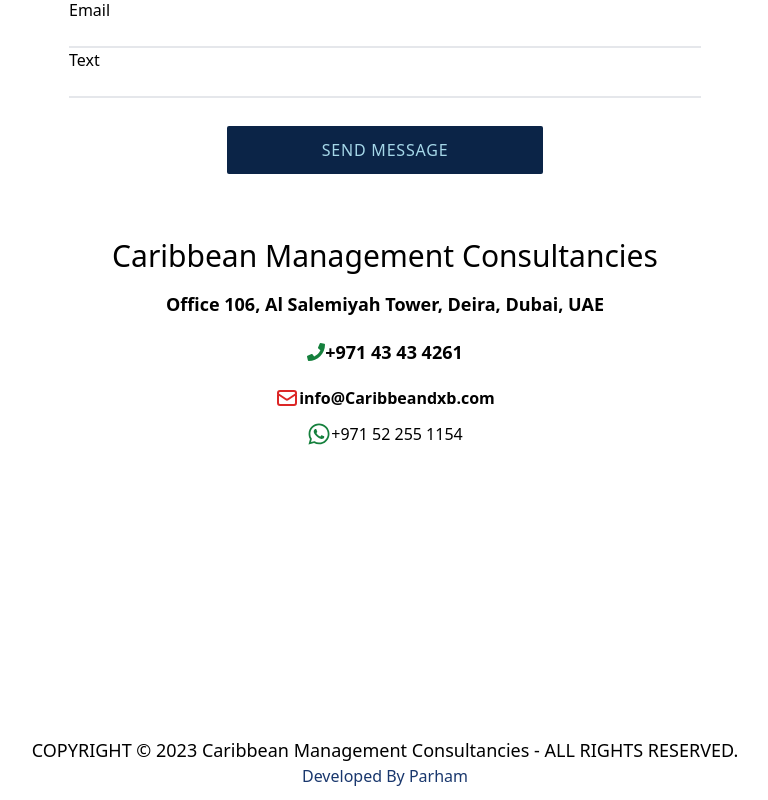
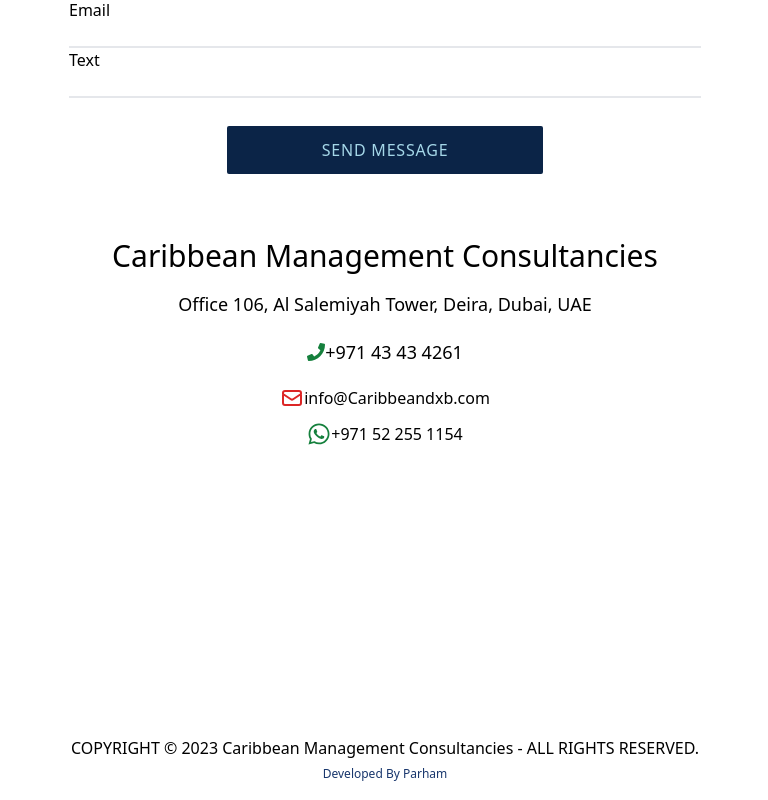
Before and after one commit to Caribbeandxb/cmc-final, a Next.js app: page /contact-us in a window 1280 px wide. Shown: the part 312-1112 px from the top of the page, without its empty margins (255-1023 px from the left). Built offline with nearby package versions, Linux system fonts and the light colour scheme.

Commit message:
debug design

```diff
--- a/src/components/layouts/Footer.jsx
+++ b/src/components/layouts/Footer.jsx
@@ -2,12 +2,12 @@
   const currentYear = new Date().getFullYear().toString();
   return (
     <footer className='text-center font-light mt-9 mb-3'>
-      <p className='text-lg px-3'>
+      <p className='text-base px-3'>
         COPYRIGHT &copy; {currentYear} Caribbean Management Consultancies - ALL
         RIGHTS RESERVED.
       </p>
       {/* add developer name and information */}
-      <span className='capitalize font-light text-secondaryColor hover:text-mainLightColor transition-colors duration-300'><a href="mailto:pmosadeqzadeh@gmail.com">developed by parham</a></span>
+      <span className='capitalize font-light text-xs text-secondaryColor hover:text-mainLightColor transition-colors duration-300'><a href="mailto:pmosadeqzadeh@gmail.com">developed by parham</a></span>
     </footer>
   );
 };
--- a/src/pages/contact-us/index.js
+++ b/src/pages/contact-us/index.js
@@ -118,7 +118,7 @@
             {/*  */}
             caribbean management consultancies
           </h5>
-          <p className='font-bold text-lg'>
+          <p className='text-lg'>
             {' '}
             Office 106, Al Salemiyah Tower, Deira, Dubai, UAE
               <span className='flex items-center justify-center my-5'>
@@ -127,7 +127,7 @@
               </span>
 
           </p>
-          <p className='font-bold my-3'>
+          <p className='my-3'>
             <a
               className='flex items-center justify-center w-fit mx-auto'
               href='mailto:info@Caribbeandxb.com'
--- a/src/pages/dominica-passport/index.js
+++ b/src/pages/dominica-passport/index.js
@@ -40,7 +40,7 @@
       <DomPassImage title='Commonwealth of Dominica Information & Citizenship Benefits' />
       {/* to avoid default css styles, use layout here */}
       <Layout>
-        <div className='flex items-center'>
+        <div className='flex items-center justify-around'>
           <Link
             className='block capitalize font-bold cursor-pointer tracking-wider text-secondaryColor transition duration-300 hover:text-mainColor '
             href={'/dominica-passport/fa'}
```
